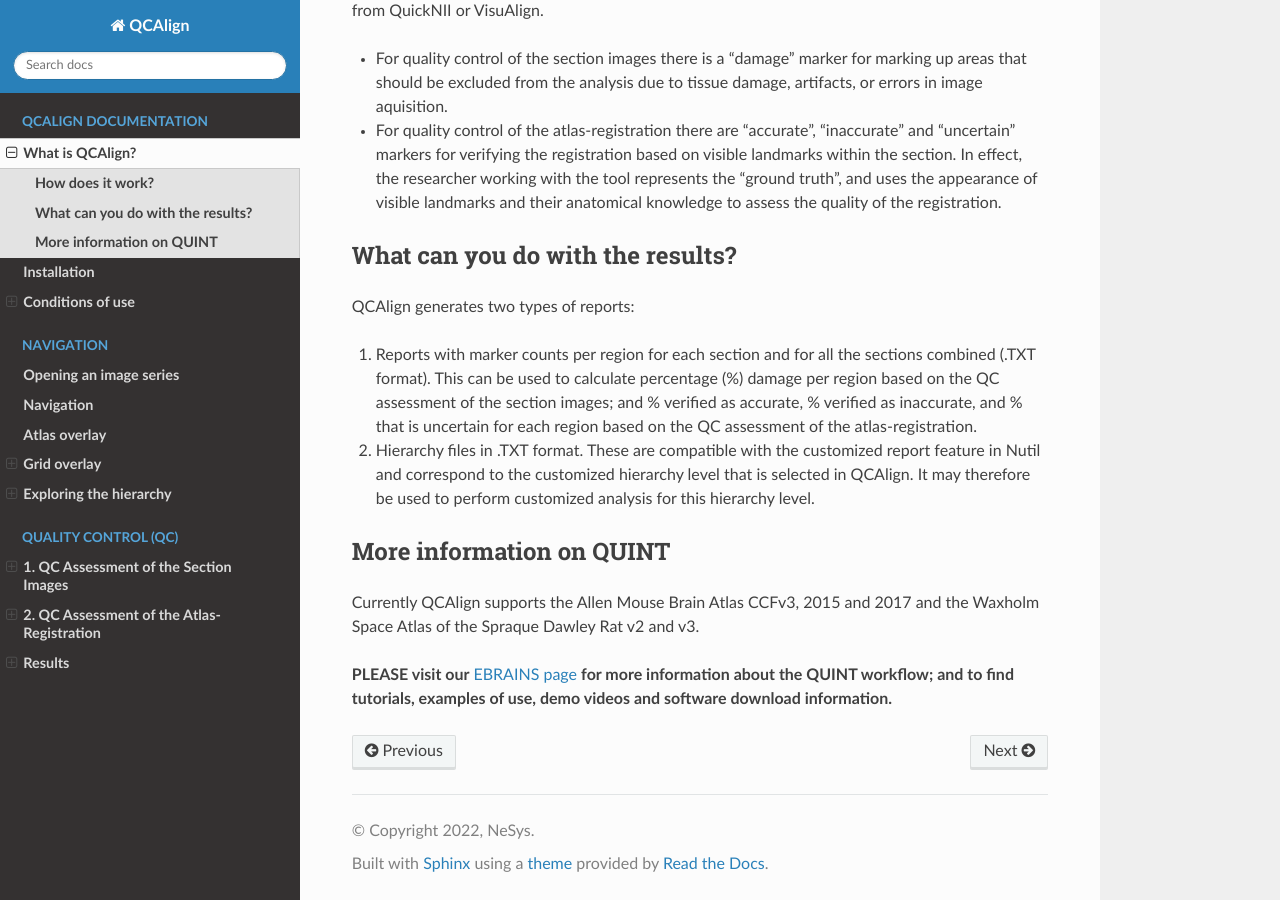
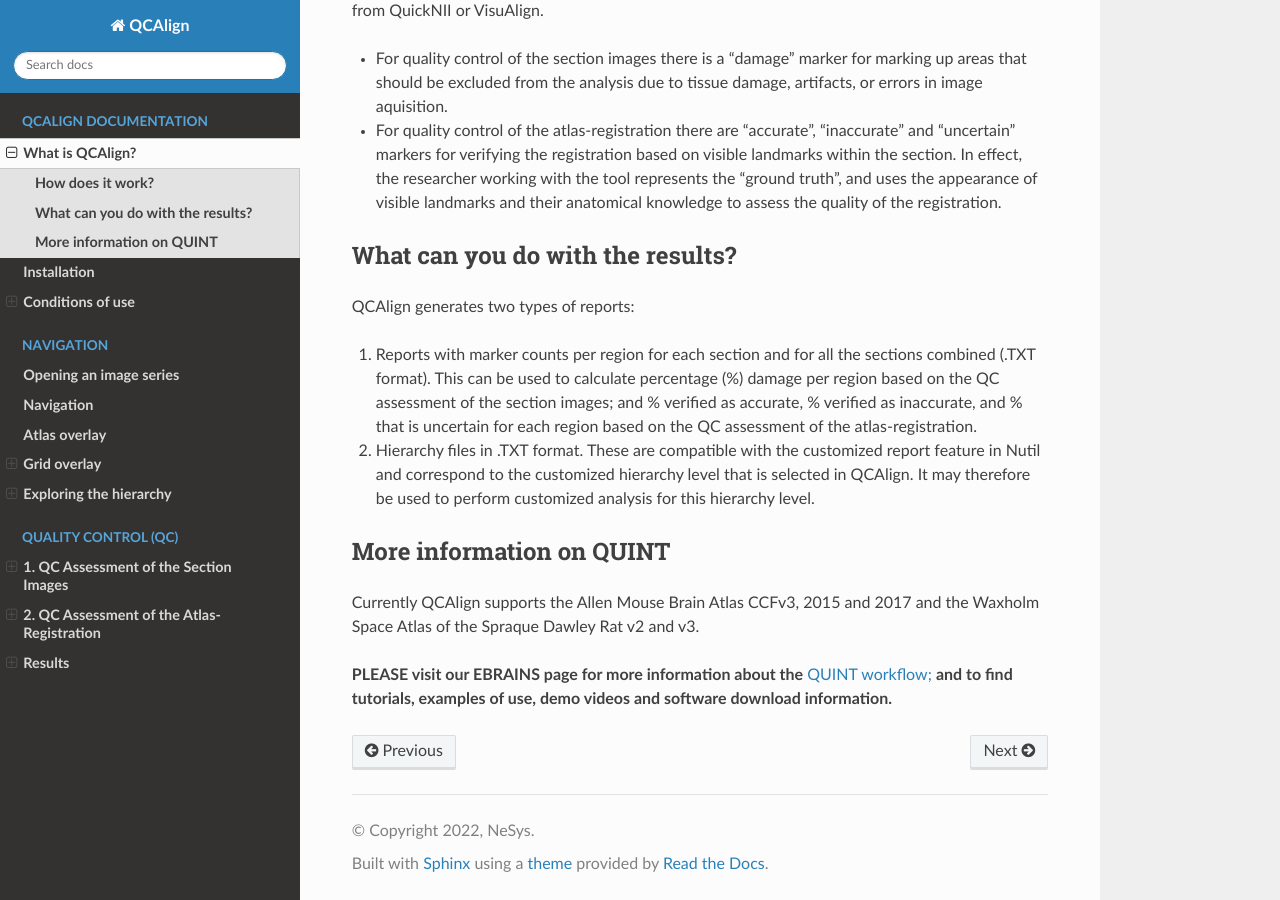
Before and after one commit to Neural-Systems-at-UIO/QCAlign, a Sphinx documentation site: the page built from docs/introduction.rst, in a window 1280 px wide and 900 px high, scrolled down 769 px. Built offline with Sphinx 7.4.7 and the Read the Docs theme 2.0.0, drawn with Linux system fonts in a browser that asks for light colours.

```diff
--- a/docs/introduction.rst
+++ b/docs/introduction.rst
@@ -35,4 +35,4 @@ QCAlign generates two types of reports:
 
 Currently QCAlign supports the Allen Mouse Brain Atlas CCFv3, 2015 and 2017 and the Waxholm Space Atlas of the Spraque Dawley Rat v2 and v3.
 
-**PLEASE visit our** `EBRAINS page <https://ebrains.eu/service/quint/>`_ **for more information about the QUINT workflow; and to find tutorials, examples of use, demo videos and software download information.**
+**PLEASE visit our EBRAINS page for more information about the** `QUINT workflow; <https://ebrains.eu/service/quint/>`_ **and to find tutorials, examples of use, demo videos and software download information.**
```
